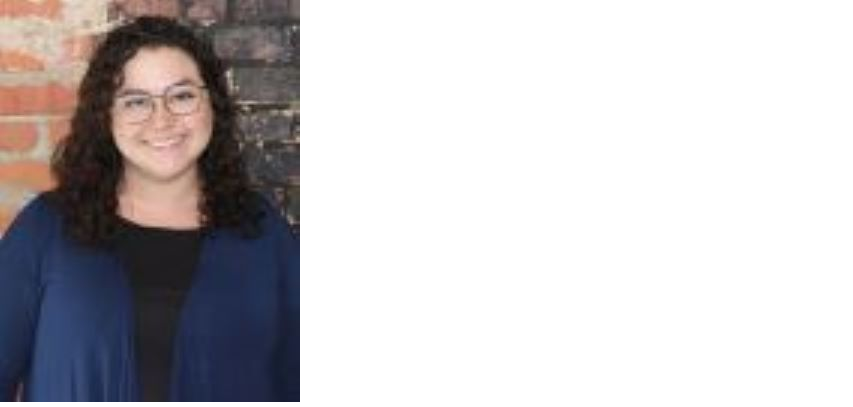
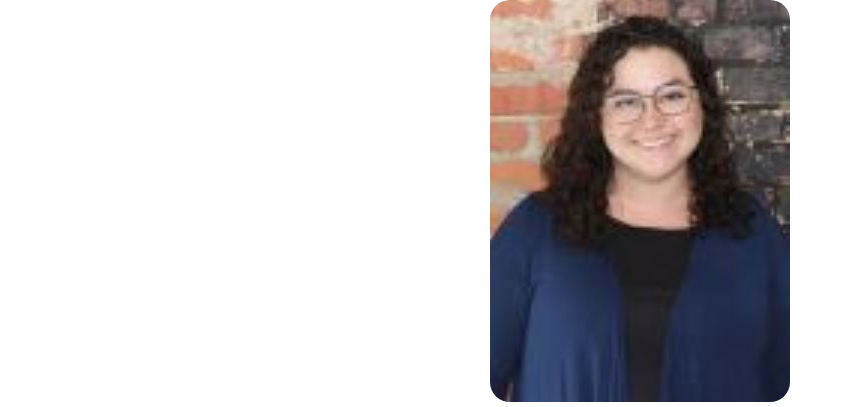
Before and after one commit to DarianNelson/dariannelson.github.io, a plain HTML site: page index.html in a window 1280 px wide. Shown: the top 407 px of the page, without its empty margins (0-853 px from the left). Drawn offline with Linux system fonts and the light colour scheme.

Commit message:
Added basic styling

```diff
--- a/styles.css
+++ b/styles.css
@@ -9,3 +9,21 @@
 	line-height: inherit;
 	color: inherit;
 }
+html, body{
+	font-family: "Helvetica Neue", Helvetica, sans-serif;
+	font-size:18px;
+	line-height:30px;
+	color:#444;
+	text-shadow: 1px 1px 0px #fff
+}
+body{
+	text-align:center;
+}
+hi{
+	font-size: 36pz;
+	line-height:50px;
+	font-weight:bold;
+}
+img{
+	border-radius: 20px;
+}
```
